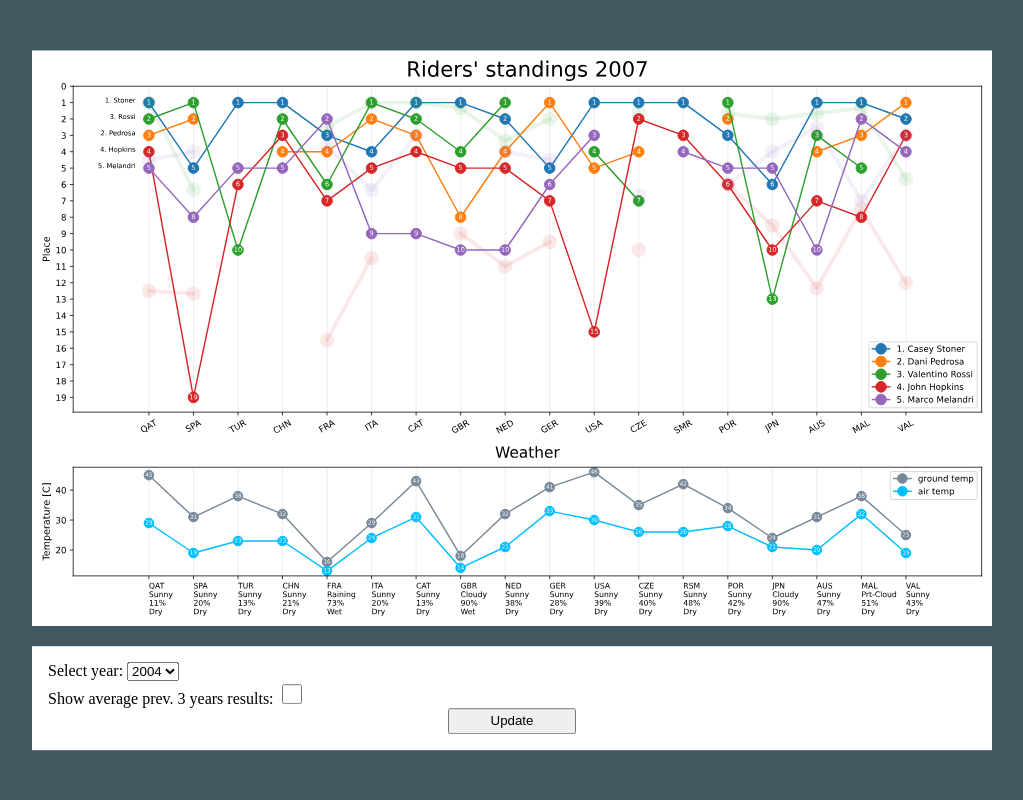
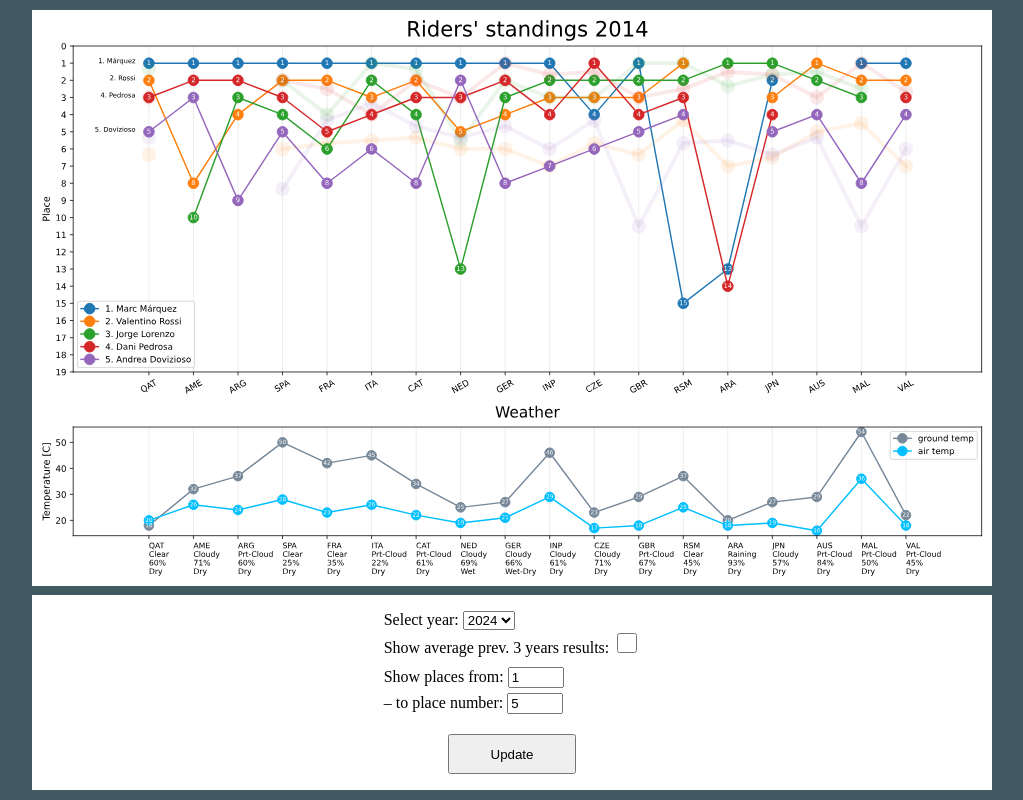
Before and after one commit to Mrk-Mzj/MotoGP_stats, a Django app: page / in a window 1280 px wide. Shown: the whole page, without its empty margins (128-1151 px from the left). Run offline with Django 5.2, Linux system fonts and the light colour scheme.

Commit message:
feat: setting range of riders to show

```diff
--- a/charts_app/static/charts_app/styles.css
+++ b/charts_app/static/charts_app/styles.css
@@ -4,13 +4,6 @@
 
 img {
     width: 75vw;
-}
-
-#update {
-    display: block;
-    margin: auto;
-    width: 10vw;
-    height: 2vw;
 }
 
 #checkbox {
@@ -32,6 +25,27 @@
 }
 
 #controls-frame {
-    margin-top: 2vh;
+    display: flex;
+    justify-content: center;
+    align-items: center;
+    margin-top: 5px;
     background-color: rgb(255, 255, 255);
 }
+
+#update {
+    display: block;
+    margin: auto;
+    width: 10vw;
+    height: 40px;
+}
+
+#show-from {
+    margin-top: 10px;
+    display: inline;
+}
+
+#show-to {
+    margin-top: 5px;
+    margin-bottom: 20px;
+    display: inline;
+}
--- a/charts_app/views.py
+++ b/charts_app/views.py
@@ -9,17 +9,39 @@
 MIN_YEAR = 2004  # earlier data are corrupted
 
 
-class parameters_form(forms.Form):
+class ParametersForm(forms.Form):
+
+    # year
     years_list = [tuple([x, x]) for x in range(MIN_YEAR, CURRENT_YEAR + 1)]
 
     year_chosen = forms.IntegerField(
-        label="Select year", widget=forms.Select(choices=years_list)
+        label="Select year", widget=forms.Select(choices=years_list), initial=CURRENT_YEAR
     )
 
+    # checkbox
     hist_results = forms.BooleanField(
         label="Show average prev. 3 years results",
         widget=forms.CheckboxInput(attrs={"id": "checkbox"}),
         required=False,
+    )
+
+    # riders to show
+    places_from = forms.IntegerField(
+        label="Show places from",
+        min_value=1,
+        max_value=20,
+        widget=forms.NumberInput(attrs={"id": "show-from"}),
+        required=True,
+        initial=1,
+    )
+
+    places_to = forms.IntegerField(
+        label="– to place number",
+        min_value=1,
+        max_value=20,
+        widget=forms.NumberInput(attrs={"id": "show-to"}),
+        required=True,
+        initial=5,
     )
 
 
@@ -34,8 +56,28 @@
         # if checkbox is "on", set True, otherwise False
         show_average_hist_results = request.POST.get("hist_results", False)
 
+
+        # checking if user really filled the form
+        if request.POST.get("places_from"):
+            places_from = int(request.POST.get("places_from"))
+        else:
+            places_from = 1
+
+        if request.POST.get("places_to"):
+            places_to = int(request.POST.get("places_to"))
+        else:
+            places_to = 1
+
+
+        # checking if user didn't mix the values
+        if places_from <= places_to:
+            show_riders_pos = [places_from, places_to]
+        else:
+            show_riders_pos = [places_to, places_from]
+
+
         if year in range(MIN_YEAR, CURRENT_YEAR + 1):
-            plot_chart(year, show_average_hist_results)
+            plot_chart(year, show_average_hist_results, show_riders_pos)
 
             # render and fill form with entered data
             return render(
@@ -43,7 +85,7 @@
                 "charts_app/index.html",
                 {
                     "MEDIA_URL": settings.MEDIA_URL,
-                    "form": parameters_form(request.POST),
+                    "form": ParametersForm(request.POST),
                 },
             )
 
@@ -52,5 +94,5 @@
         return render(
             request,
             "charts_app/index.html",
-            {"MEDIA_URL": settings.MEDIA_URL, "form": parameters_form()},
+            {"MEDIA_URL": settings.MEDIA_URL, "form": ParametersForm()},
         )
```
Also changed, not shown: charts_app/utils/MotoGP_utils.py (+3 -4 lines), charts_app/media/charts_app/plot.svg.
